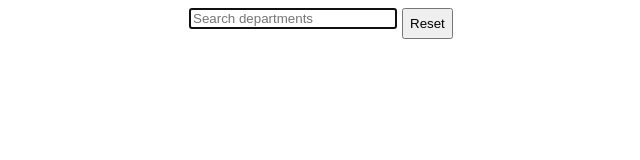
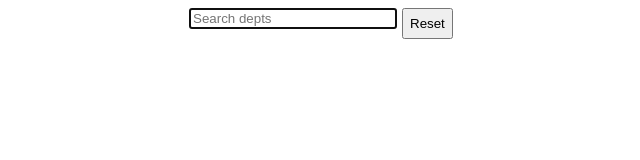
Before and after one commit to nathanpuls/callbuiltat, a plain HTML site: page index.html in a window 1280 px wide. Shown: the full height of the page, 135-775 px from the left. Drawn offline with Linux system fonts and the light colour scheme; a small style sheet from the web is missing.

Commit message:
Update index.html

```diff
--- a/index.html
+++ b/index.html
@@ -18,7 +18,7 @@
         <input
           type="text"
           id="filterInput"
-          placeholder="Search departments"
+          placeholder="Search depts"
           autofocus
         />
         <button id="resetButton">Reset</button>
```
